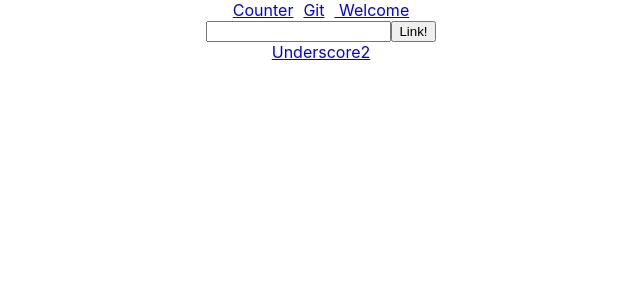
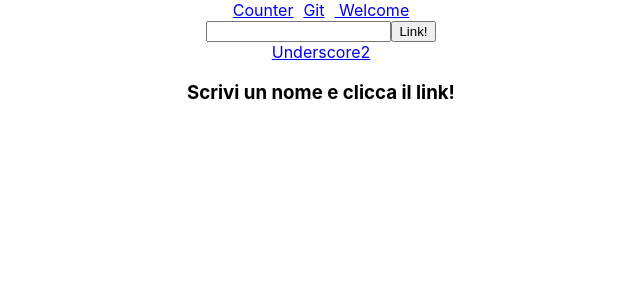
Before and after one commit to Underscore2/EserciziReact, a React (Create React App) app in the folder esercizio/: page /user in a window 1280 px wide. Shown: the top 300 px of the page, without its empty margins (319-959 px from the left). Built offline with nearby package versions, Linux system fonts and the light colour scheme.

Commit message:
Router 07 - Done

```diff
--- a/esercizio/src/App.js
+++ b/esercizio/src/App.js
@@ -22,6 +22,7 @@ function App() {
           <Route path='/' element={<Welcome name='Giangiorgio' />}> </Route>
           <Route path='/counter' element={<Counter />}></Route>
           <Route path='user' element={<ShowGithubUser />}>
+            <Route index element={<h3>Scrivi un nome e clicca il link!</h3>}/>
             <Route path=':name' element={<GithubUserProvider/>}/>
 
           </Route>
```
